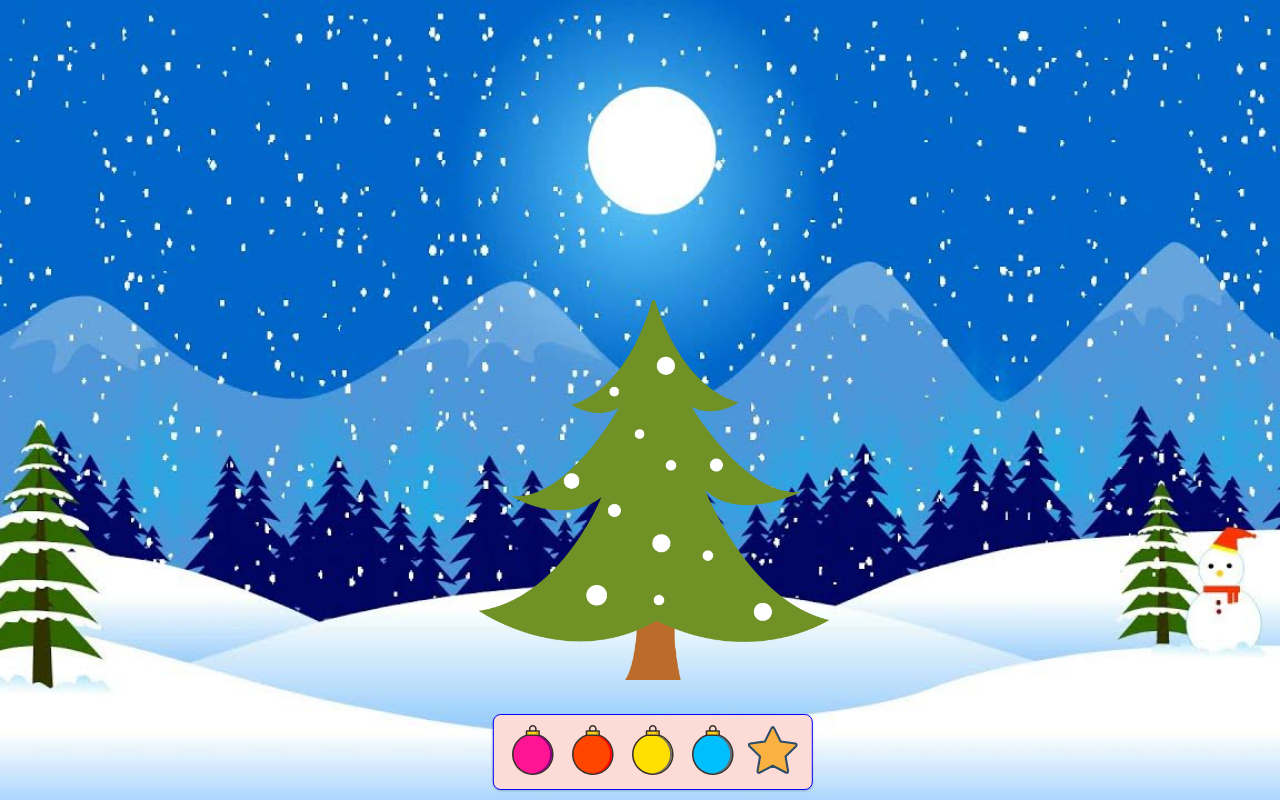
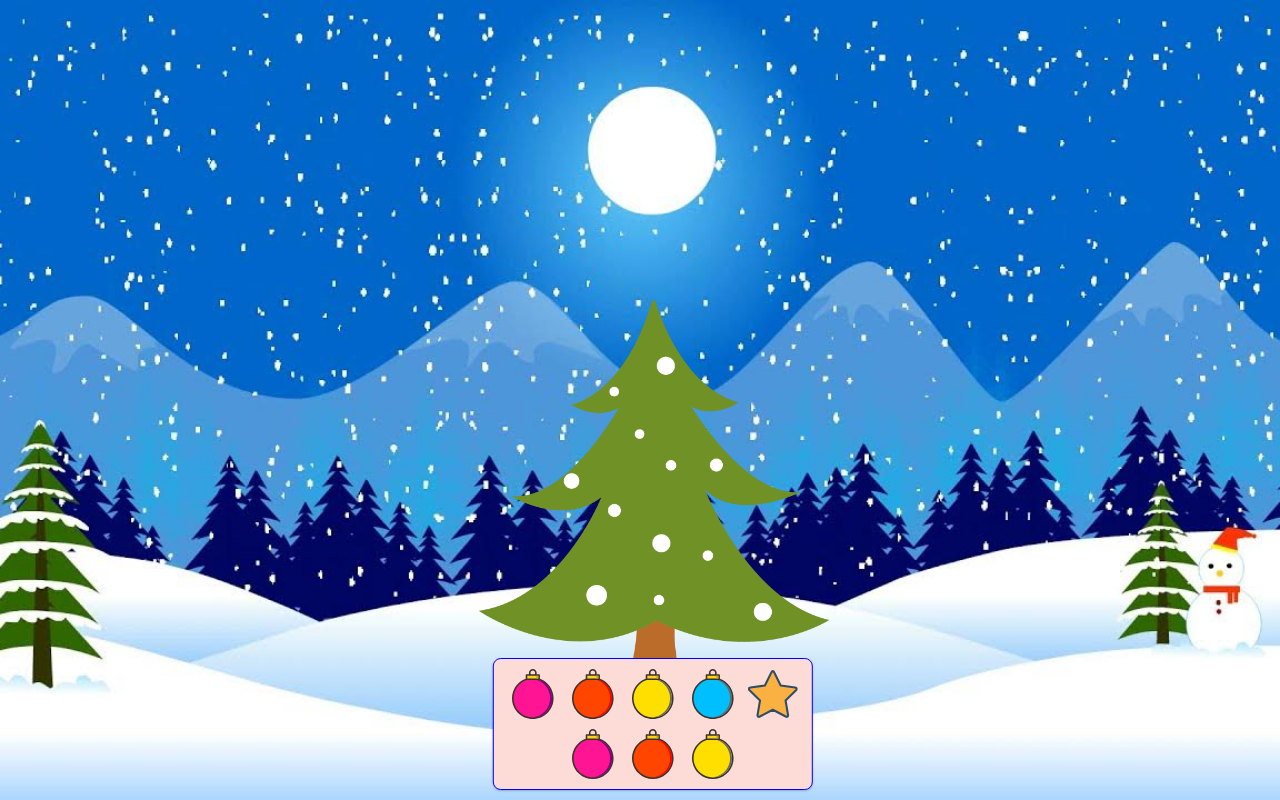
Before and after one commit to Garry008/ChristmasTree, a plain HTML site: page index.html in a window 1280 px wide. Drawn offline with Linux system fonts and the light colour scheme.

Commit message:
first commit

```diff
--- a/index.html
+++ b/index.html
@@ -14,6 +14,9 @@
         <img  src="img/decoration-3.svg">
         <img  src="img/decoration-4.svg">
         <img  src="img/decoration-5.svg">
+        <img  src="img/decoration-1.svg">
+        <img  src="img/decoration-2.svg">
+        <img  src="img/decoration-3.svg">
 
     </div>
     <script src="script.js"></script>
```
